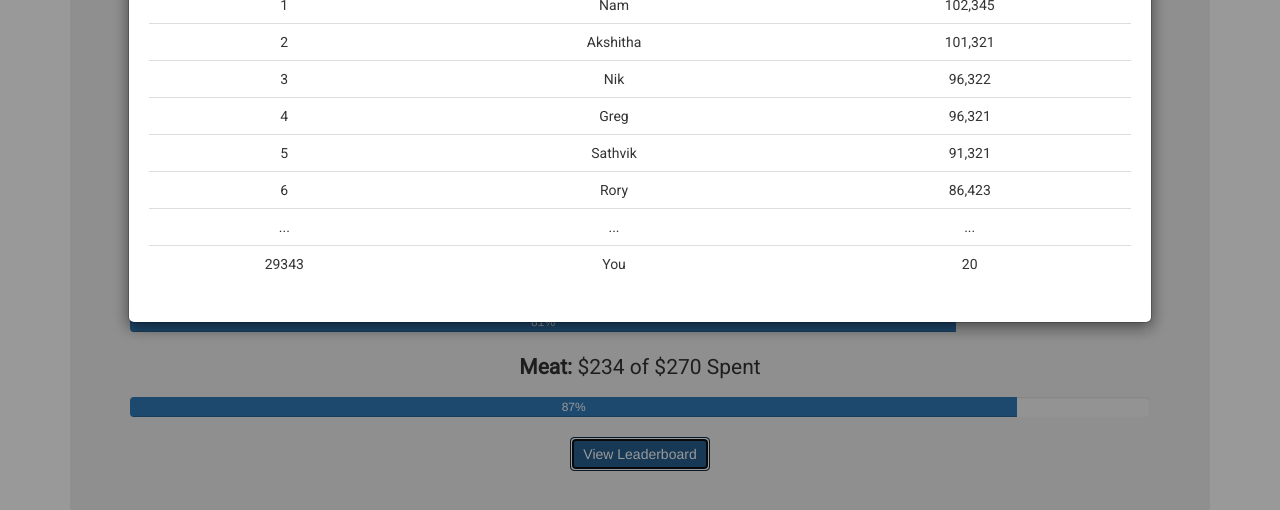
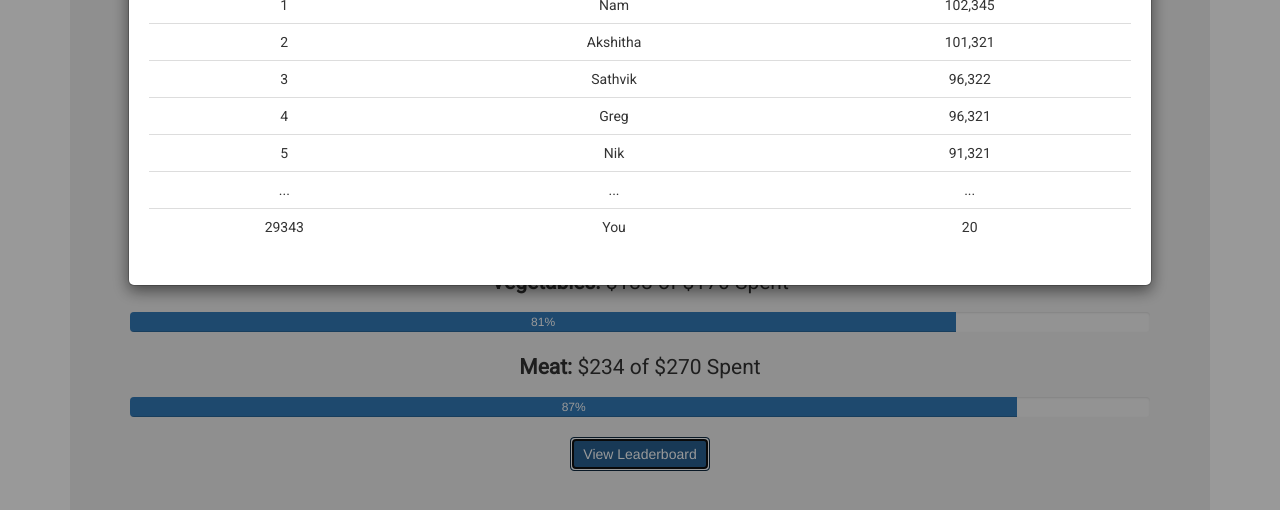
Before and after one commit to akshitharamachandran/sustain-cs179, a plain HTML site: page savings.html in a window 1280 px wide. Both pictures are taken after a click on the button "View Leaderboard". Shown: the part 212-722 px from the top of the page. Drawn offline with nearby package versions, Linux system fonts and the light colour scheme.

Commit message:
Update savings.html

```diff
--- a/savings.html
+++ b/savings.html
@@ -94,7 +94,7 @@
 	// When the user clicks the button, open the modal
 	btn.onclick = function() {
 	    modal.style.display = "block";
-	    var modalText = "Leaderboard: <br><br> <table class='table' align='center'><thead class='thead-light'><tr> <th scope='col'>Rank</th> <th scope='col'>Username</th> <th scope='col'>Points</th> </tr></thead> <tbody> <tr> <td>1</td> <td>Nam</td> <td>102,345</td> </tr> <tr> <td>2</td> <td>Akshitha</td> <td>101,321</td> </tr> <tr> <td>3</td> <td>Nik</td> <td>96,322</td> </tr> <tr> <td>4</td> <td>Greg</td> <td>96,321</td> </tr> <tr> <td>5</td> <td>Sathvik</td> <td>91,321</td> </tr> <tr> <td>6</td> <td>Rory</td> <td>86,423</td> </tr> <tr> <td>...</td> <td>...</td> <td>...</td> </tr> <tr> <td>29343</td> <td>You</td> <td>20</td> </tr> </tbody> </table>"
+	    var modalText = "Leaderboard: <br><br> <table class='table' align='center'><thead class='thead-light'><tr> <th scope='col'>Rank</th> <th scope='col'>Username</th> <th scope='col'>Points</th> </tr></thead> <tbody> <tr> <td>1</td> <td>Nam</td> <td>102,345</td> </tr> <tr> <td>2</td> <td>Akshitha</td> <td>101,321</td> </tr> <tr> <td>3</td> <td>Sathvik</td> <td>96,322</td> </tr> <tr> <td>4</td> <td>Greg</td> <td>96,321</td> </tr> <tr> <td>5</td> <td>Nik</td> <td>91,321</td> </tr> <tr> <td>...</td> <td>...</td> <td>...</td> </tr> <tr> <td>29343</td> <td>You</td> <td>20</td> </tr> </tbody> </table>"
 	    document.getElementById("confirmModalText").innerHTML = modalText
 	}
 
```
